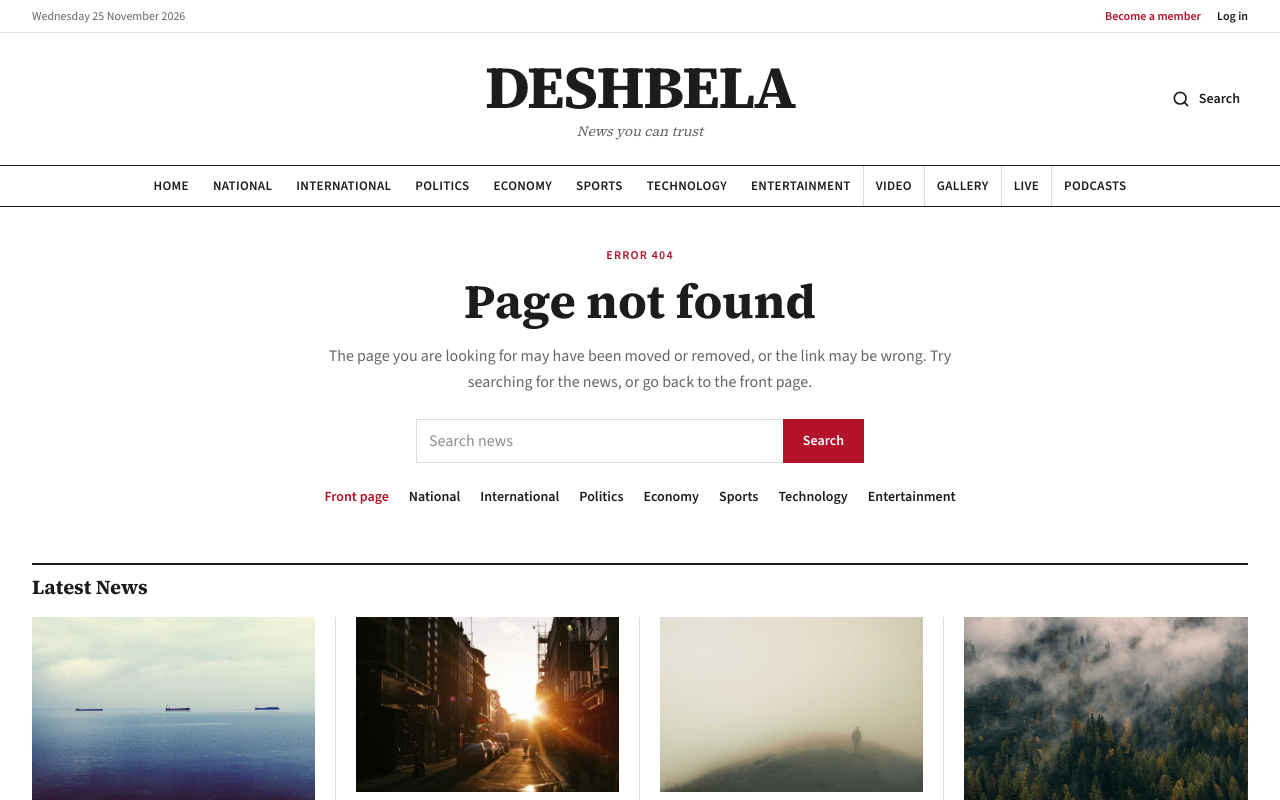
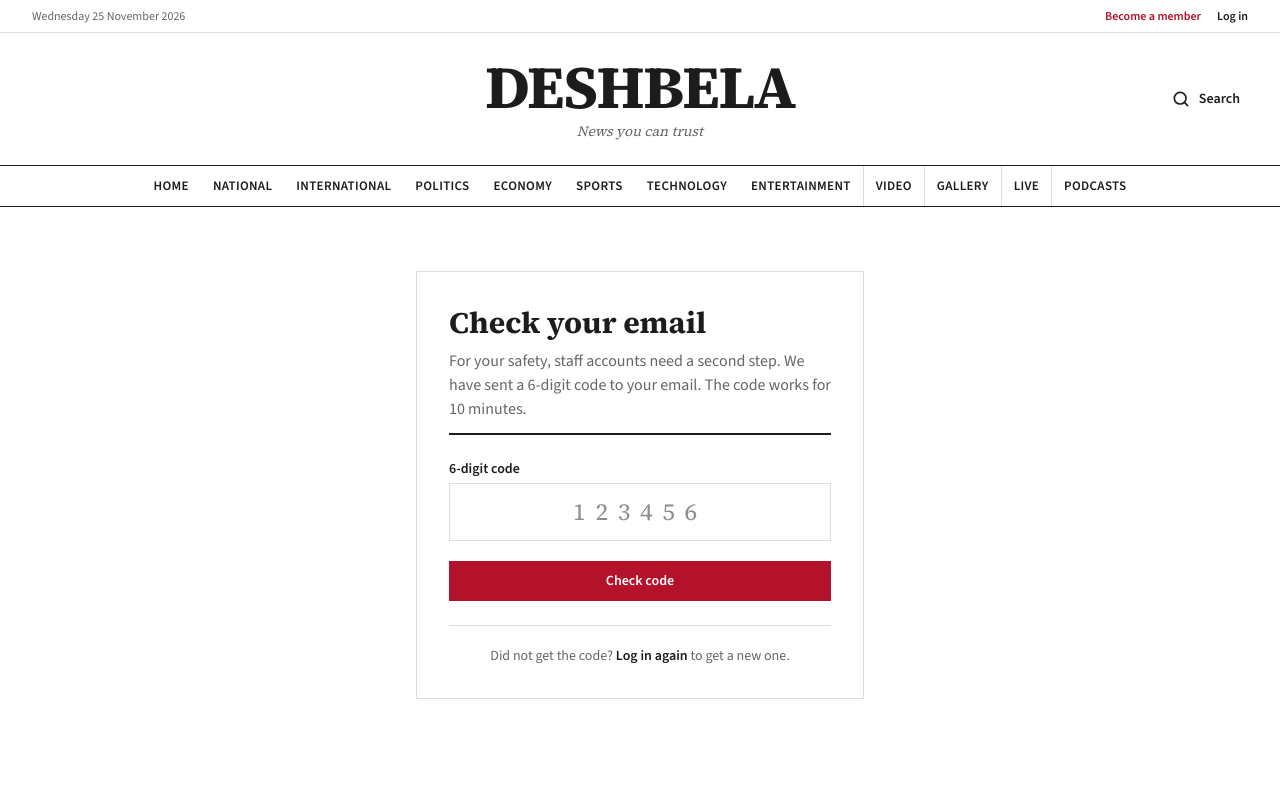
Before and after one commit to EasinTanvir/deshbela-project, a Next.js app: page /login/verify in a window 1280 px wide. Before the commit this address had no page. Shown: the top 800 px of the page. Built offline with nearby package versions, Linux system fonts and the light colour scheme.

Commit message:
added two factor code page

```diff
--- /dev/null
+++ b/src/app/login/verify/page.js
@@ -0,0 +1,10 @@
+import LoginVerify from "@/components/pages/loginVerify/LoginVerify";
+
+export const metadata = {
+  title: "Enter your login code",
+  robots: { index: false },
+};
+
+export default function LoginVerifyPage() {
+  return <LoginVerify />;
+}
--- /dev/null
+++ b/src/components/pages/loginVerify/LoginVerify.jsx
@@ -0,0 +1,24 @@
+import Link from "next/link";
+import AuthCard from "@/components/common/AuthCard";
+import VerifyForm from "@/components/pages/loginVerify/VerifyForm";
+import { LOGIN_CODE_MINUTES } from "@/lib/loginCode";
+
+export default function LoginVerify() {
+  return (
+    <AuthCard
+      title="Check your email"
+      intro={`For your safety, staff accounts need a second step. We have sent a 6-digit code to your email. The code works for ${LOGIN_CODE_MINUTES} minutes.`}
+      footer={
+        <>
+          Did not get the code?{" "}
+          <Link href="/login" className="font-semibold text-ink hover:text-brand hover:underline">
+            Log in again
+          </Link>{" "}
+          to get a new one.
+        </>
+      }
+    >
+      <VerifyForm />
+    </AuthCard>
+  );
+}
```
